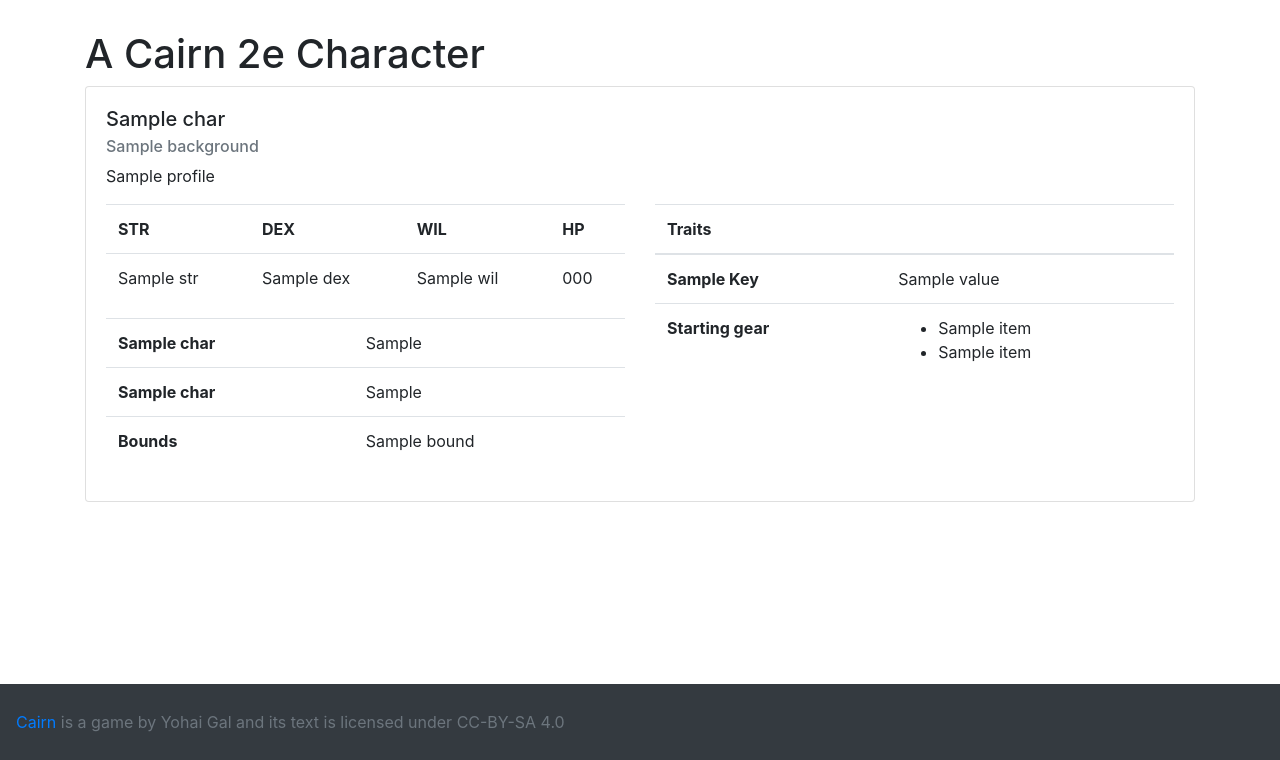
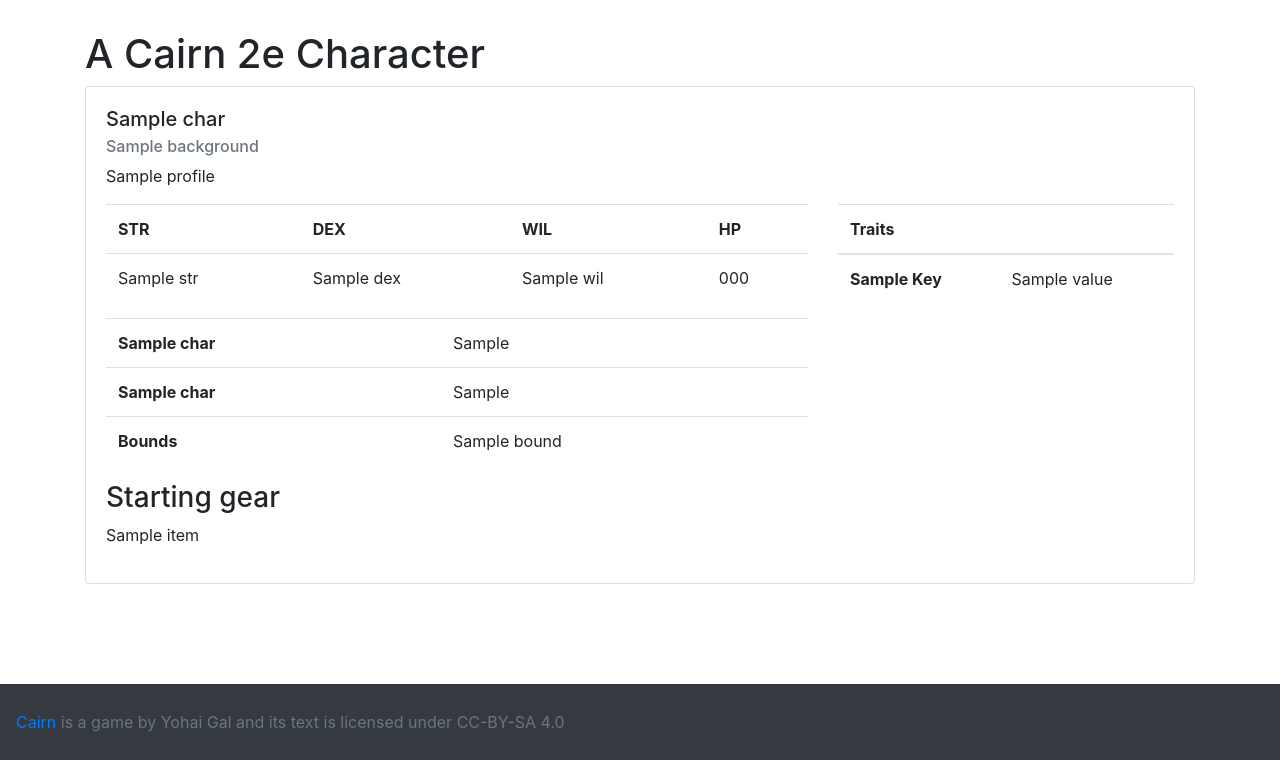
Before and after one commit to philippe-lemaire/cairn2e, a Django app: template chargen/templates/chargen/generate_character.html in a window 1280 px wide. Shown: the part 56-816 px from the top of the page. Run offline with Django 5.2, Linux system fonts and the light colour scheme; the template is opened without the code that fills it: most values are stand-ins (such as "Sample title", 1, 10 or a date in 2020); some libraries are stand-ins or nearby versions.

Commit message:
more compact character card template

```diff
--- a/chargen/templates/chargen/generate_character.html
+++ b/chargen/templates/chargen/generate_character.html
@@ -11,7 +11,7 @@
     <h6 class="card-subtitle mb-2 text-muted">{{char.background}}</h6>
     <p>{{char.profile|safe}}</p>
     <div class="row">
-        <div class="col">
+        <div class="col-8">
             <table class="table">
             <tr>
                 <th>STR</th>
@@ -40,7 +40,7 @@
 
             </table>
         </div>
-        <div class="col">
+        <div class="col-4">
             <table class="table">
                 <thead>
                     <tr>
@@ -53,18 +53,19 @@
                         <td>{{value}}</td>
                     </tr>
                 {% endfor %}
-                    <tr>
-                        <th>Starting gear</th>
-                        <td>
-                            <ul>
-                            {% for item in char.gear %}<li>{{item|safe}}</li>{% endfor %}
-                            {% for item in char.common_gear %}<li>{{item|safe}}</li>{% endfor %}
-                            </ul>
-                        </td>
-                    </tr>
-            </table>
+                </table>
+
         </div><!--col-->
+
     </div><!-- row-->
+
+  <h3>Starting gear</h3>
+
+  <ul class="list-inline">
+  {% for item in char.gear %}<li class="list-inline-item">{{item|safe}}</li>{% endfor %}
+
+  </ul>
+
   </div>
 </div>
 
```
